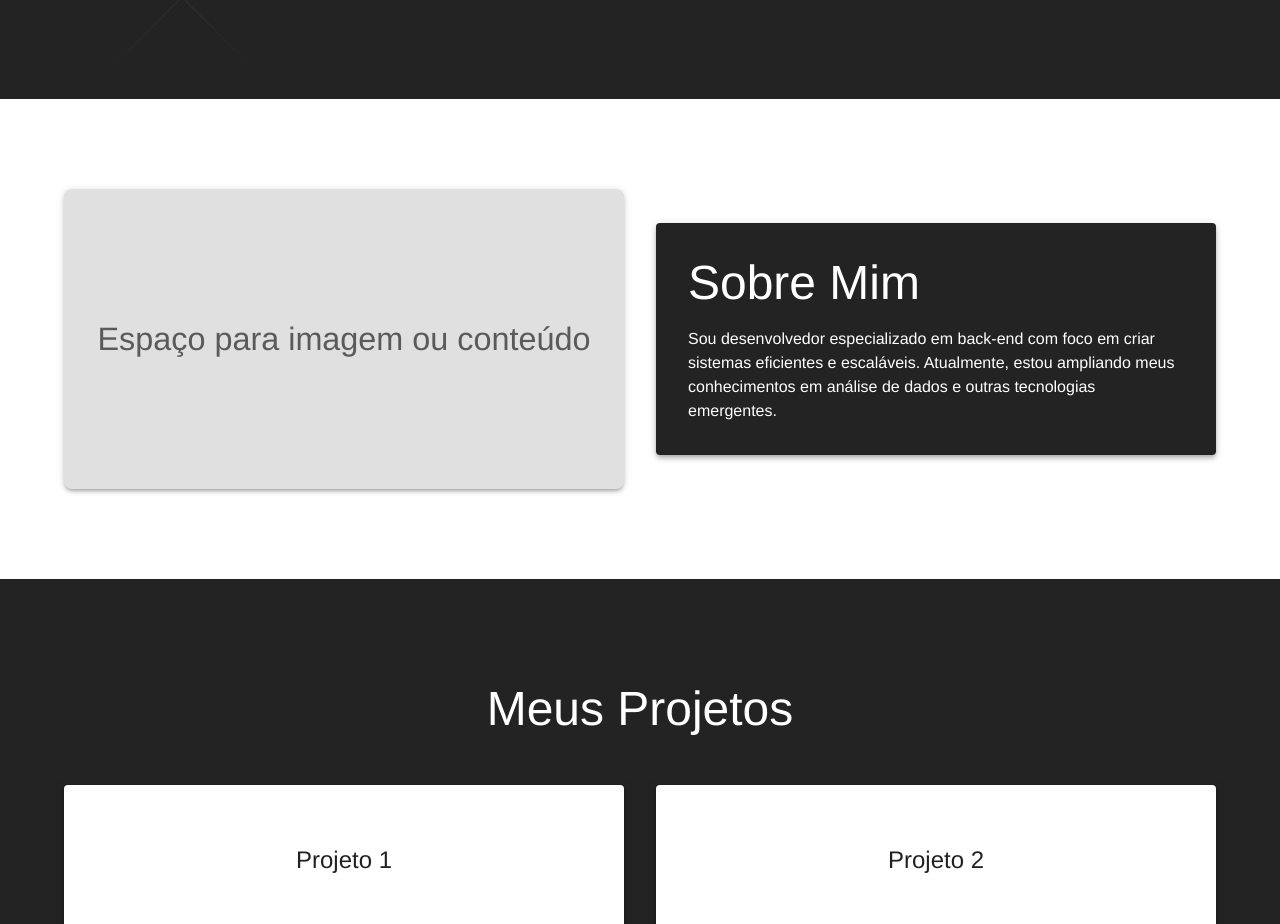
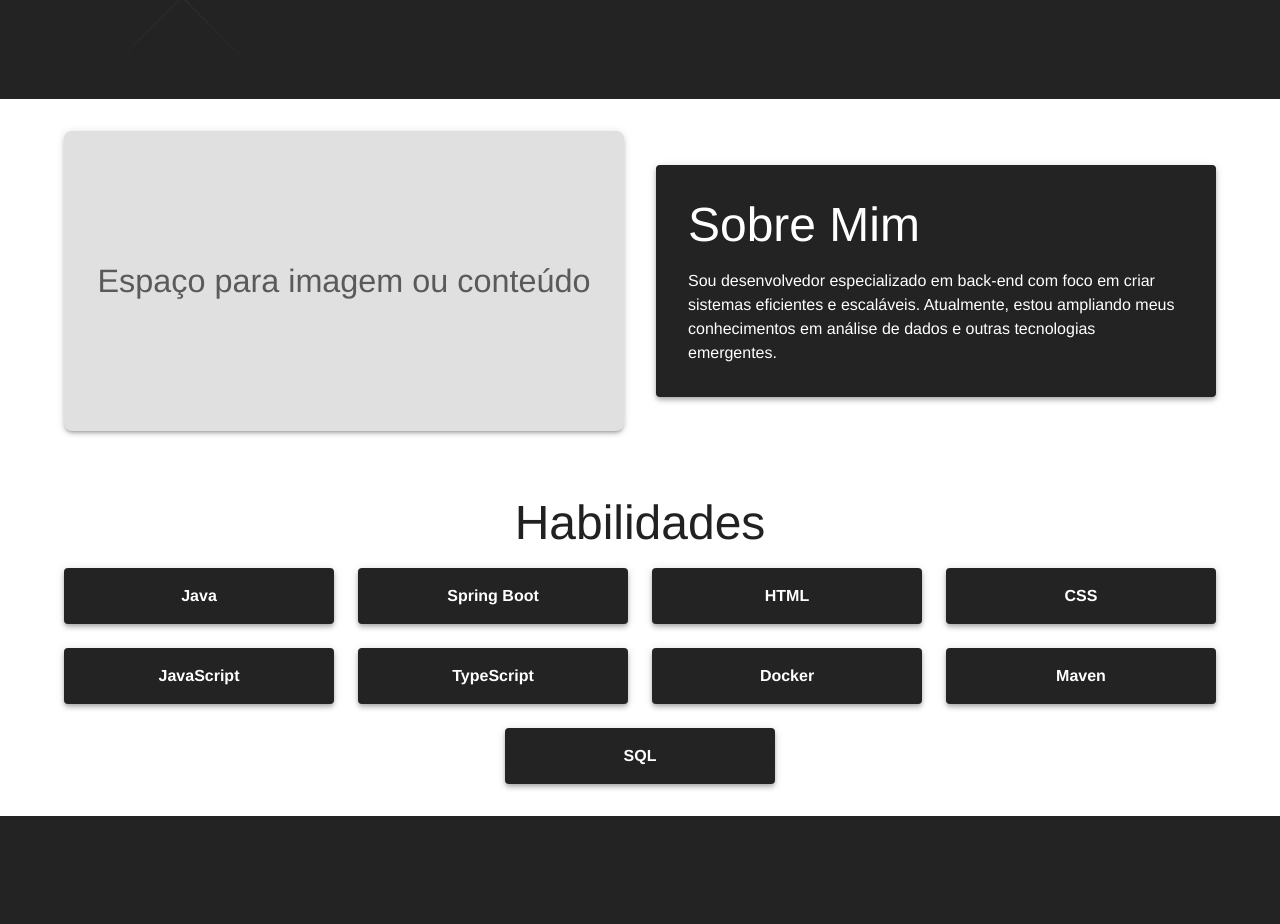
Before and after one commit to IgorZanatta/PortifolioIgorZanatta, a React (Vite) app: page / in a window 1280 px wide. Shown: the part 701-1625 px from the top of the page. Built offline with nearby package versions, Linux system fonts and the light colour scheme.

Commit message:
Navegação

```diff
--- a/package.json
+++ b/package.json
@@ -15,7 +15,8 @@
     "@mui/icons-material": "^6.3.1",
     "@mui/material": "^6.3.1",
     "react": "^18.3.1",
-    "react-dom": "^18.3.1"
+    "react-dom": "^18.3.1",
+    "react-scroll": "^1.9.0"
   },
   "devDependencies": {
     "@eslint/js": "^9.17.0",
--- a/src/App.tsx
+++ b/src/App.tsx
@@ -1,4 +1,3 @@
-import NavBar from "./components/NavBar/NavBar"
 import Home from "./pages/Home/Home"
 
 const App = () => {
@@ -6,7 +5,6 @@ const App = () => {
 
   return (
     <>
-    <NavBar />
       <Home />
     </>
   )
--- a/src/components/NavBar/NavBar.tsx
+++ b/src/components/NavBar/NavBar.tsx
@@ -2,7 +2,11 @@ import { AppBar, Toolbar, IconButton, Menu, MenuItem, styled } from "@mui/materi
 import MenuIcon from "@mui/icons-material/Menu";
 import { useState } from "react";
 
-const NavBar = () => {
+interface NavBarProps {
+  scrollToSection: (section: string) => void;
+}
+
+const NavBar: React.FC<NavBarProps> = ({ scrollToSection }) => {
   const [anchorEl, setAnchorEl] = useState<null | HTMLElement>(null);
 
   const handleMenuOpen = (event: React.MouseEvent<HTMLElement>) => {
@@ -20,7 +24,7 @@ const NavBar = () => {
 
   return (
     <>
-            <StyledAppBar position="fixed"> {/* Alterado para "fixed" */}
+      <StyledAppBar position="fixed">
         <Toolbar>
           <IconButton
             edge="start"
@@ -35,9 +39,46 @@ const NavBar = () => {
             open={Boolean(anchorEl)}
             onClose={handleMenuClose}
           >
-                        <MenuItem onClick={handleMenuClose}>About</MenuItem>
-                        <MenuItem onClick={handleMenuClose}>Skills</MenuItem>
-                        <MenuItem onClick={handleMenuClose}>Projects</MenuItem>
+            <MenuItem
+              onClick={() => {
+                scrollToSection("hero");
+                handleMenuClose();
+              }}
+            >
+              Início
+            </MenuItem>
+            <MenuItem
+              onClick={() => {
+                scrollToSection("about");
+                handleMenuClose();
+              }}
+            >
+              Sobre
+            </MenuItem>
+            <MenuItem
+              onClick={() => {
+                scrollToSection("skills");
+                handleMenuClose();
+              }}
+            >
+              Habilidades
+            </MenuItem>
+            <MenuItem
+              onClick={() => {
+                scrollToSection("projects");
+                handleMenuClose();
+              }}
+            >
+              Projetos
+            </MenuItem>
+            <MenuItem
+              onClick={() => {
+                scrollToSection("contact");
+                handleMenuClose();
+              }}
+            >
+              Contato
+            </MenuItem>
           </Menu>
         </Toolbar>
       </StyledAppBar>
--- a/src/pages/Home/About/About.tsx
+++ b/src/pages/Home/About/About.tsx
@@ -3,7 +3,7 @@ import { Box, Container, Grid, Typography, styled } from "@mui/material";
 const About = () => {
     const StyledAbout = styled("div")(({ theme }) => ({
         backgroundColor: theme.palette.background.default,
-        minHeight: "60vh",
+        minHeight: "30vh",
         display: "flex",
         alignItems: "center",
         padding: theme.spacing(4, 0),
--- a/src/pages/Home/ContactMe/ContactMe.tsx
+++ b/src/pages/Home/ContactMe/ContactMe.tsx
@@ -3,7 +3,7 @@ import { Box, Button, Container, Grid, TextField, Typography, styled } from "@mu
 const ContactMe = () => {
     const StyledContactMe = styled("div")(({ theme }) => ({
         backgroundColor: theme.palette.background.default,
-        minHeight: "100vh",
+        minHeight: "40vh",
         display: "flex",
         alignItems: "center",
         padding: theme.spacing(4),
--- a/src/pages/Home/Hero/Hero.tsx
+++ b/src/pages/Home/Hero/Hero.tsx
@@ -1,11 +1,16 @@
 import {Box, Container, Grid, styled, Typography} from "@mui/material";
 import Avatar from "../../../assets/images/Igor.jpg";
+import Curriculo from "../../../assets/Cv/Curriculo Igor Zanatta Saraiva.pdf";
 import DownloadIcon from '@mui/icons-material/Download';
 import MailOutlineIcon from '@mui/icons-material/MailOutline';
 import StyledButton from "../../../components/StyledButton/StyledButton";
 import { AnimatedBackground } from "../../../components/AnimatedBackground/AnimatedBackground";
 
-const Hero = () => {
+interface HeroProps {
+    scrollToContactMe: () => void;
+  }
+
+const Hero: React.FC<HeroProps> = ({ scrollToContactMe }) => {
     const StyledHero = styled("div")(({ theme }) => ({
         backgroundColor: theme.palette.primary.main,
         height: "100vh",
@@ -46,15 +51,22 @@ const Hero = () => {
                             <Typography color="primary.contrastText" variant="h2" textAlign="center" >Desenvolvedor Back-end</Typography>
                             <Grid container display="flex" justifyContent="center" spacing={3} pt={3}>
                                 <Grid item xs={12} md={4} display="flex" justifyContent="center">
-                                    <StyledButton onClick={() => console.log("Dowload")}>
-                                        <DownloadIcon />
-                                        <Typography>
-                                            Download CV
-                                        </Typography>
-                                    </StyledButton>
+                                <StyledButton
+                                onClick={() => {
+                                    const link = document.createElement('a');
+                                    link.href = Curriculo; // Caminho importado do arquivo PDF
+                                    link.download = 'Igor_Zanatta_Saraiva_CV.pdf'; // Nome personalizado do arquivo para download
+                                    link.click();
+                                }}
+                                >
+                                <DownloadIcon />
+                                <Typography>
+                                    Download CV
+                                </Typography>
+                                </StyledButton>
                                 </Grid>
                                 <Grid item xs={12} md={4} display="flex" justifyContent="center">
-                                    <StyledButton onClick={() => console.log("email")}>
+                                    <StyledButton onClick={scrollToContactMe}>
                                         <MailOutlineIcon />
                                         <Typography>
                                             Contact me
@@ -68,6 +80,6 @@ const Hero = () => {
             </StyledHero>
       </>
     )
-  }
+  };
 
   export default Hero
--- a/src/pages/Home/Home.tsx
+++ b/src/pages/Home/Home.tsx
@@ -1,19 +1,53 @@
-import About from "./About/About"
-import Hero from "./Hero/Hero"
-import Projects from "./Projects/Projects"
-import ContactMe from "./ContactMe/ContactMe"
+import { useRef } from "react";
+import About from "./About/About";
+import Hero from "./Hero/Hero";
+import Projects from "./Projects/Projects";
+import ContactMe from "./ContactMe/ContactMe";
+import Skills from "./Skills/Skills";
+import NavBar from "../../components/NavBar/NavBar";
 
 const Home = () => {
+  const heroRef = useRef<HTMLDivElement | null>(null);
+  const aboutRef = useRef<HTMLDivElement | null>(null);
+  const skillsRef = useRef<HTMLDivElement | null>(null);
+  const projectsRef = useRef<HTMLDivElement | null>(null);
+  const contactRef = useRef<HTMLDivElement | null>(null);
 
+  const scrollToSection = (section: string) => {
+    const refs: { [key: string]: React.RefObject<HTMLDivElement> } = {
+      hero: heroRef,
+      about: aboutRef,
+      skills: skillsRef,
+      projects: projectsRef,
+      contact: contactRef,
+    };
 
-    return (
-      <>
-        <Hero />
+    const ref = refs[section];
+    if (ref && ref.current) {
+      ref.current.scrollIntoView({ behavior: "smooth" });
+    }
+  };
+
+  return (
+    <>
+      <NavBar scrollToSection={scrollToSection} />
+      <div ref={heroRef}>
+        <Hero scrollToContactMe={() => scrollToSection("contact")} />
+      </div>
+      <div ref={aboutRef}>
         <About />
+      </div>
+      <div ref={skillsRef}>
+        <Skills />
+      </div>
+      <div ref={projectsRef}>
         <Projects />
+      </div>
+      <div ref={contactRef}>
         <ContactMe />
-      </>
-    )
-  }
+      </div>
+    </>
+  );
+};
 
-  export default Home
+export default Home;
--- a/src/pages/Home/Skills/Skills.tsx
+++ b/src/pages/Home/Skills/Skills.tsx
@@ -0,0 +1,56 @@
+import { Box, Container, Grid, Typography, styled } from "@mui/material";
+
+const Skills = () => {
+    const StyledSkills = styled("div")(({ theme }) => ({
+        backgroundColor: theme.palette.background.default,
+        minHeight: "30vh",
+        display: "flex",
+        alignItems: "center",
+        padding: theme.spacing(4),
+    }));
+
+    const SkillBox = styled(Box)(({ theme }) => ({
+        backgroundColor: theme.palette.primary.main,
+        color: theme.palette.primary.contrastText,
+        padding: theme.spacing(2),
+        borderRadius: theme.shape.borderRadius,
+        boxShadow: theme.shadows[4],
+        display: "flex",
+        alignItems: "center",
+        justifyContent: "center",
+        textAlign: "center",
+        fontWeight: "bold",
+        fontSize: "1rem",
+    }));
+
+    const skills = [
+        "Java",
+        "Spring Boot",
+        "HTML",
+        "CSS",
+        "JavaScript",
+        "TypeScript",
+        "Docker",
+        "Maven",
+        "SQL",
+    ];
+
+    return (
+        <StyledSkills>
+            <Container maxWidth="lg">
+                <Typography variant="h3" textAlign="center" gutterBottom>
+                    Habilidades
+                </Typography>
+                <Grid container spacing={3} justifyContent="center">
+                    {skills.map((skill, index) => (
+                        <Grid item xs={12} sm={6} md={4} lg={3} key={index}>
+                            <SkillBox>{skill}</SkillBox>
+                        </Grid>
+                    ))}
+                </Grid>
+            </Container>
+        </StyledSkills>
+    );
+};
+
+export default Skills;
```
Also changed, not shown: 2 other files (tests, documents, lock files or other folders). Lines whose indentation alone changed are shown as unchanged.
